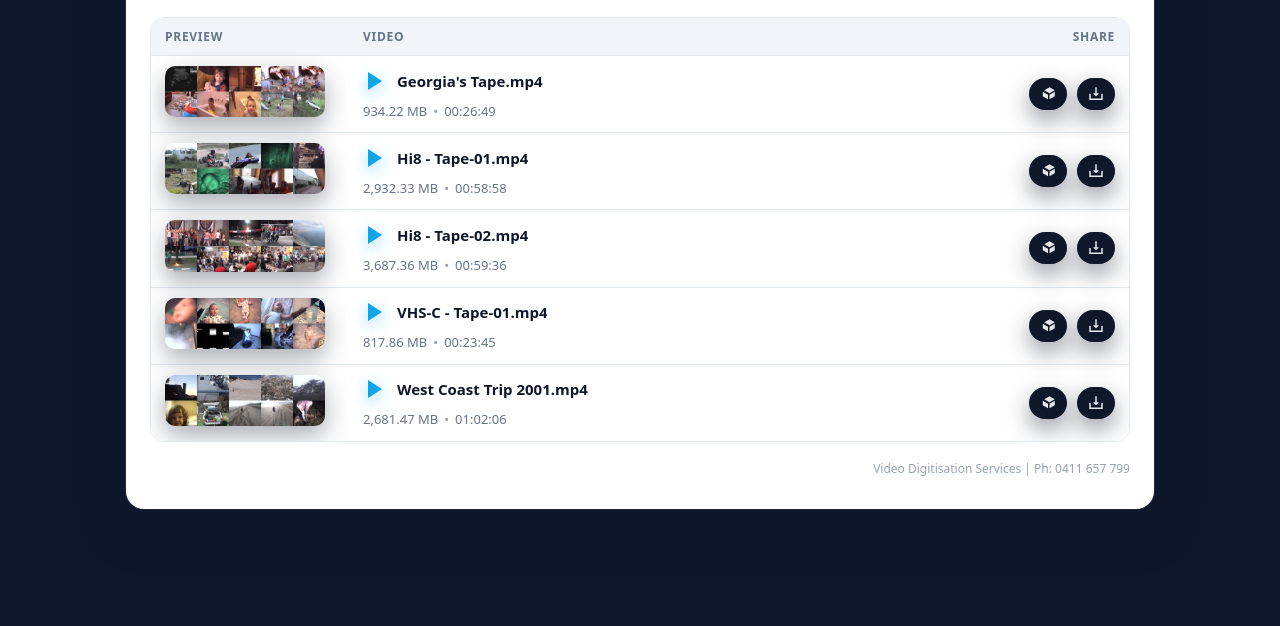
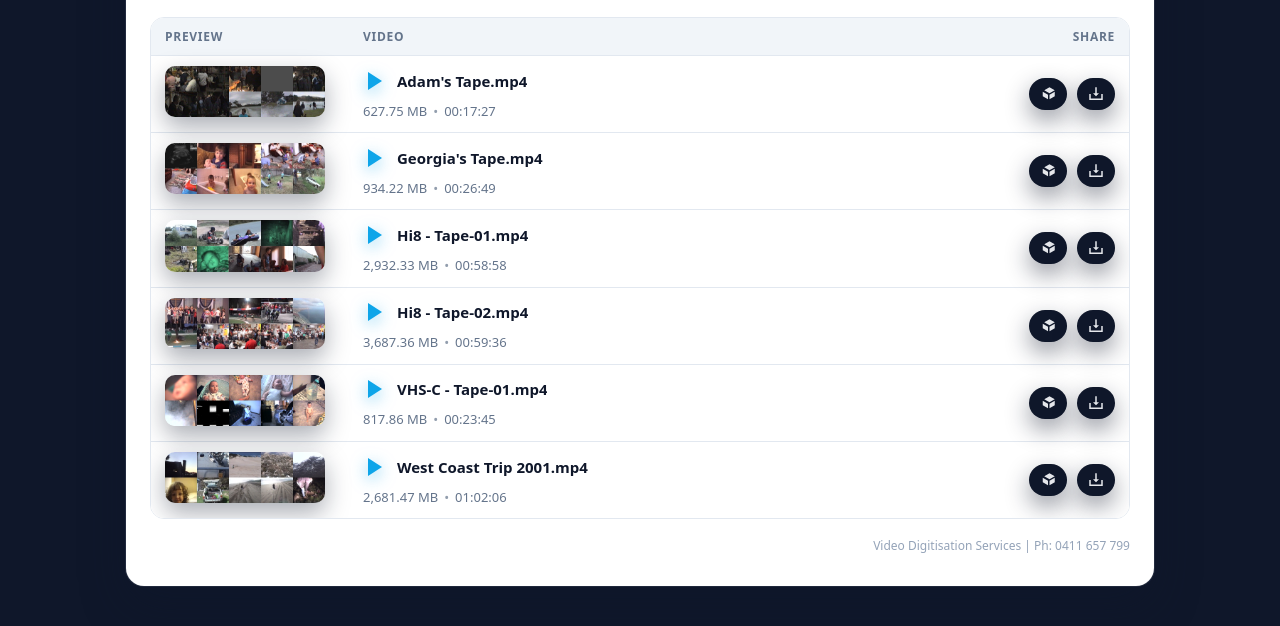
Before and after one commit to RealmsAU/Vanessa-Tierney, a plain HTML site: page index.html in a window 1280 px wide. Shown: the part 112-738 px from the top of the page. Drawn offline with Linux system fonts and the light colour scheme.

Commit message:
Auto-update: 2026-07-22 21:58:39

```diff
--- a/index.html
+++ b/index.html
@@ -351,6 +351,59 @@
             </tr>
           </thead>
           <tbody>
+<tr>
+  <td class="thumb-cell">
+    <div class="thumb-wrapper">
+      <img src="thumbnails/Adam_s Tape.jpg"
+           class="thumb-img"
+           data-thumb="thumbnails/Adam_s Tape.jpg"
+           onclick="openImageFromThumb(this)">
+    </div>
+  </td>
+
+  <td class="info-cell">
+    <a href="#"
+       class="play-link"
+       data-local="./Adam's Tape.mp4"
+       data-dropbox="https://dl.dropboxusercontent.com/s/cpnktyblzfqoce5y2nd1d/Adam-s-Tape.mp4?rlkey=vm3z3awh2zs70rlkd0y5p7c45"
+       onclick="openVideoFromLink(this); return false;">
+      <svg class="play-icon" viewBox="0 0 24 24">
+        <polygon points="5,3 19,12 5,21" />
+      </svg>
+      <span class="filename-text">Adam's Tape.mp4</span>
+    </a>
+
+    <div class="meta-line">
+      <span class="size-text">627.75 MB</span>
+      <span class="dot-sep">•</span>
+      <span class="duration-text">00:17:27</span>
+    </div>
+  </td>
+
+  <td class="share-cell">
+
+    <!-- Share button -->
+    <button class="icon-button"
+            data-dropbox="https://www.dropbox.com/s/cpnktyblzfqoce5y2nd1d/Adam-s-Tape.mp4?rlkey=vm3z3awh2zs70rlkd0y5p7c45&dl=0"
+            onclick="copyShareLinkFromButton(this)"
+            title="Copy Dropbox share link">
+      <svg class="share-icon" viewBox="0 0 24 24">
+        <path d="M14 3l7 4-7 4-7-4 7-4zm7 6v6l-7 4v-6l7-4zm-9 4v6l-7-4V9l7 4z"/>
+      </svg>
+    </button>
+
+    <!-- Download button -->
+    <a class="icon-button download-button"
+       data-dropbox-download="https://dl.dropboxusercontent.com/s/cpnktyblzfqoce5y2nd1d/Adam-s-Tape.mp4?rlkey=vm3z3awh2zs70rlkd0y5p7c45&dl=1"
+       onclick="downloadFromDropbox(this); return false;"
+       title="Download video">
+      <svg class="download-icon" viewBox="0 0 24 24">
+        <path d="M12 3v12l4-4h-3V3h-2v8H8l4 4zm-7 9v6h14v-6h2v8H3v-8h2z"/>
+      </svg>
+    </a>
+
+  </td>
+</tr>
 <tr>
   <td class="thumb-cell">
     <div class="thumb-wrapper">
```
Also changed, not shown: thumbnails/Adam_s Tape.jpg (added).
